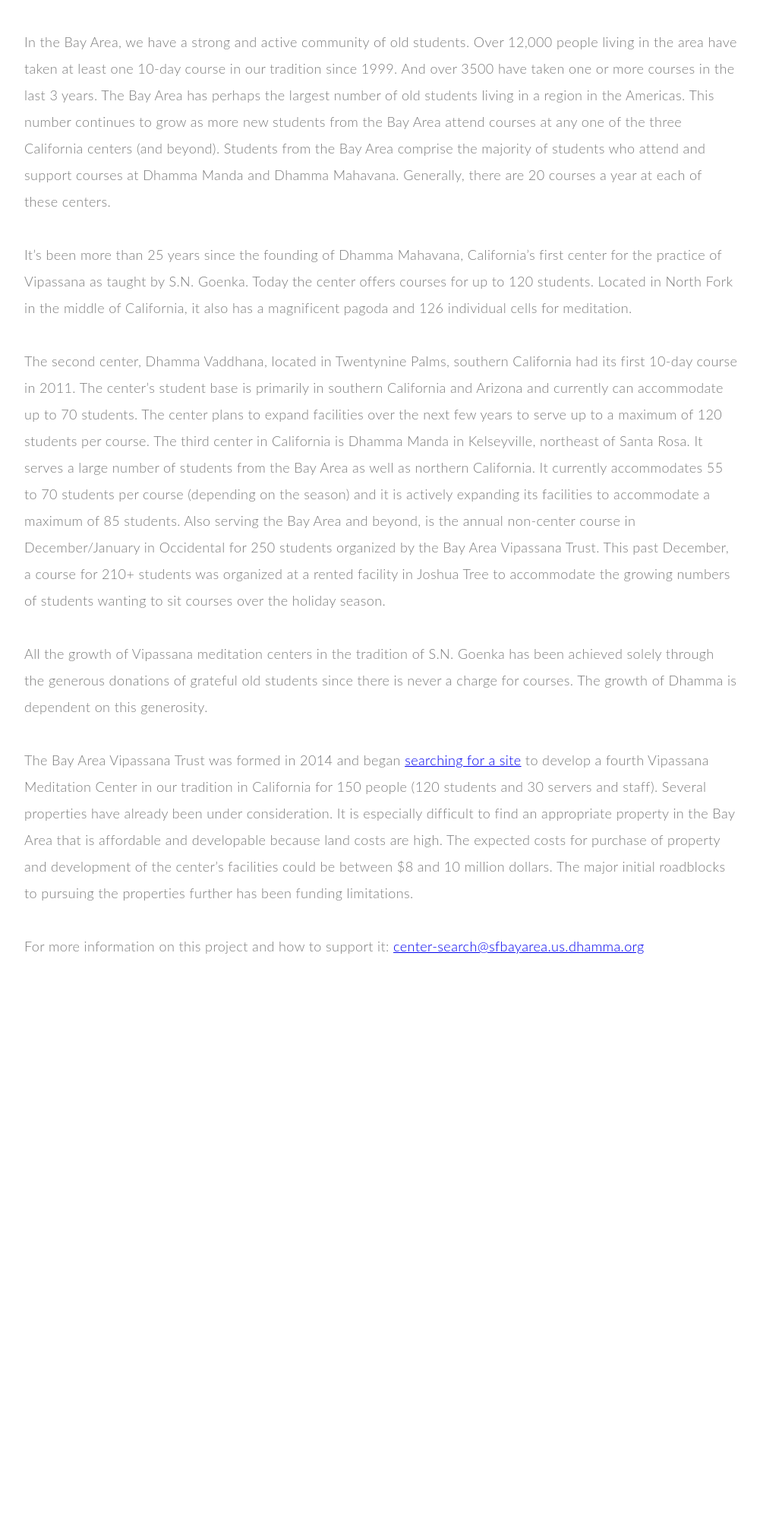
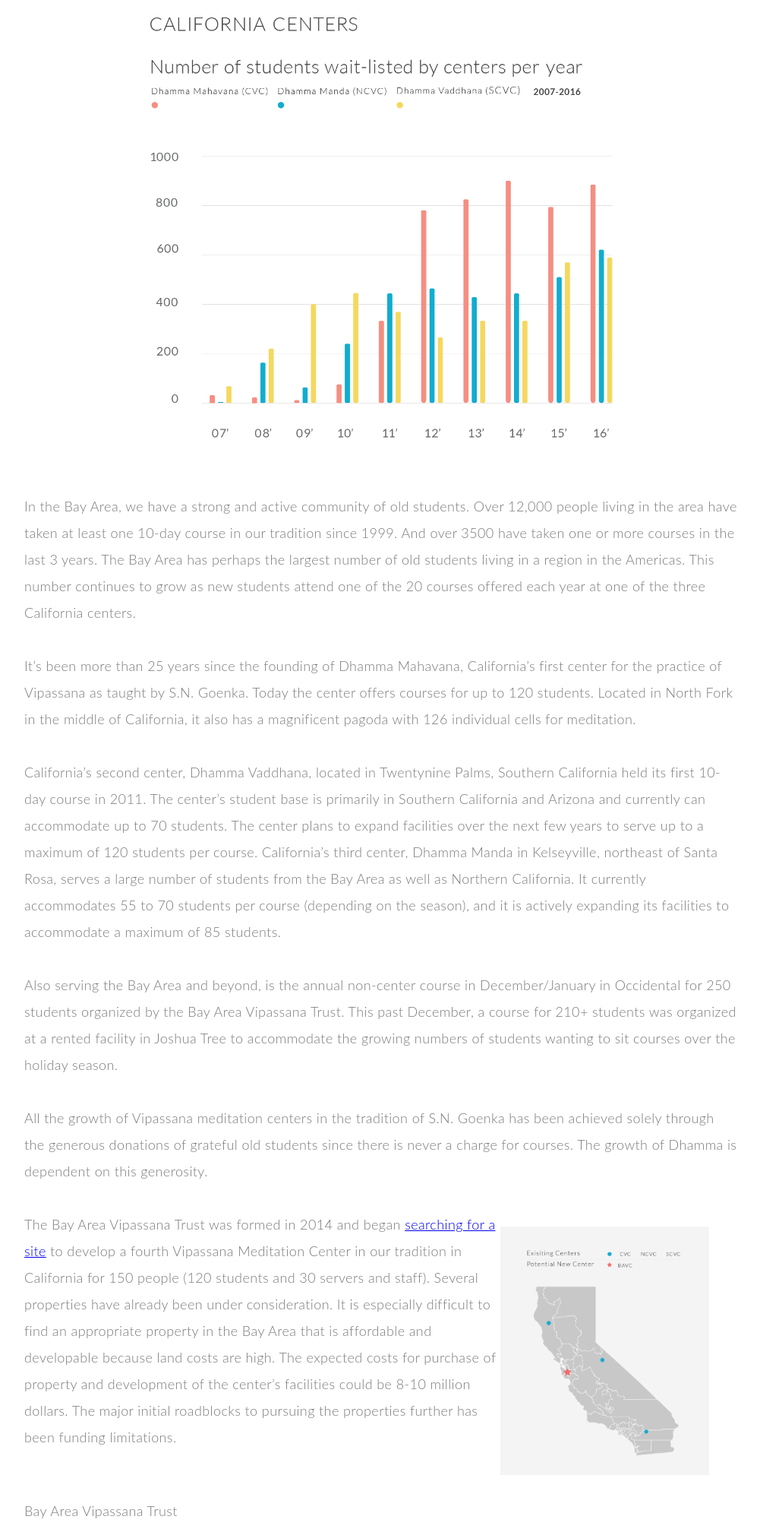
Before and after one commit to tarujain20/bavc-home-page, a plain HTML site: page support_the_growth.html in a window 1280 px wide. Shown: the part 785-2797 px from the top of the page at 76% size, without its empty margins (138-1139 px from the left). Before the commit the page ends 2069 px from the top, so only its background shows below. Drawn offline with nearby package versions, Linux system fonts and the light colour scheme; a script that the page names is missing.

Commit message:
More changes to support the growth article

```diff
--- a/support_the_growth.html
+++ b/support_the_growth.html
@@ -81,41 +81,81 @@
         <div class="w-col w-col-12">
           <h1 class="header-main-lead-copy">
 
-          At any given time, thousands of students are participating in Vipassana courses across the world. The demand is only increasing. In these days of social and technological change and political turmoil, people are seeking peace of mind in greater and greater numbers. It is our volition to help make Dhamma and Vipassana meditation available to all who seek it.
-
+         At any given time, thousands of students are participating in Vipassana courses across the world. The demand is only increasing. In these days of social and technological change and political turmoil, people are seeking peace of mind in greater and greater numbers. It is our volition to help make Dhamma and Vipassana meditation available to all who seek it.
 <br><br>
 When S.N. Goenka taught his first 10-day course to 14 family members and acquaintances in July 1969 in Panchayatwadi, Bombay, India, he had no idea that the demand for courses over the coming decades would grow exponentially from people living all over the world. There are currently 174 Vipassana meditation centers in this tradition worldwide, with 15 centers in North America and more in the works. However, despite all these opportunities for Vipassana meditation, the demand far outstrips the supply, and there are long waiting lists for courses.
 
+ <div class="w-row">
+ <div class="phase-1-photo w-col w-col-2"></div>
+  <div class="phase-1-photo w-col w-col-8"><img class="phase-1-photo" src="images/waitlist_stats_ca_centers.png"
+  width="618">
+  </div>
+   <div class="phase-1-photo w-col w-col-2"></div>
+</div>
+
 <br><br>
-In the Bay Area, we have a strong and active community of old students. Over 12,000 people living in the area have taken at least one 10-day course in our tradition since 1999. And over 3500 have taken one or more courses in the last 3 years. The Bay Area has perhaps the largest number of old students living in a region in the Americas. This number continues to grow as more new students from the Bay Area attend courses at any one of the three California centers (and beyond). Students from the Bay Area comprise the majority of students who attend and support courses at Dhamma Manda and Dhamma Mahavana. Generally, there are 20 courses a year at each of these centers.
+In the Bay Area, we have a strong and active community of old students. Over 12,000 people living in the area have taken at least one 10-day course in our tradition since 1999. And over 3500 have taken one or more courses in the last 3 years. The Bay Area has perhaps the largest number of old students living in a region in the Americas. This number continues to grow as new students attend one of the 20 courses offered each year at one of the three California centers.
+
 
 
 <br><br>
-It’s been more than 25 years since the founding of Dhamma Mahavana, California’s first center for the practice of Vipassana as taught by S.N. Goenka. Today the center offers courses for up to 120 students. Located in North Fork in the middle of California, it also has a magnificent pagoda and 126 individual cells for meditation.
+It’s been more than 25 years since the founding of Dhamma Mahavana, California’s first center for the practice of Vipassana as taught by S.N. Goenka. Today the center offers courses for up to 120 students. Located in North Fork in the middle of California, it also has a magnificent pagoda with 126 individual cells for meditation.
+
 <br><br>
-The second center, Dhamma Vaddhana, located in Twentynine Palms, southern California had its first 10-day course in 2011. The center’s student base is primarily in southern California and Arizona and currently can accommodate up to 70 students. The center plans to expand facilities over the next few years to serve up to a maximum of 120 students per course. The third center in California is Dhamma Manda in Kelseyville, northeast of Santa Rosa. It serves a large number of students from the Bay Area as well as northern California. It currently accommodates 55 to 70 students per course (depending on the season) and it is actively expanding its facilities to accommodate a maximum of 85 students. Also serving the Bay Area and beyond, is the annual non-center course in December/January in Occidental for 250 students organized by the Bay Area Vipassana Trust. This past December, a course for 210+ students was organized at a rented facility in Joshua Tree to accommodate the growing numbers of students wanting to sit courses over the holiday season.
+California’s second center, Dhamma Vaddhana, located in Twentynine Palms, Southern California held its first 10-day course in 2011. The center’s student base is primarily in Southern California and Arizona and currently can accommodate up to 70 students. The center plans to expand facilities over the next few years to serve up to a maximum of 120 students per course. California’s third center, Dhamma Manda in Kelseyville, northeast of Santa Rosa, serves a large number of students from the Bay Area as well as Northern California. It currently accommodates 55 to 70 students per course (depending on the season), and it is actively expanding its facilities to accommodate a maximum of 85 students.
+
+<br><br>
+
+Also serving the Bay Area and beyond, is the annual non-center course in December/January in Occidental for 250 students organized by the Bay Area Vipassana Trust. This past December, a course for 210+ students was organized at a rented facility in Joshua Tree to accommodate the growing numbers of students wanting to sit courses over the holiday season.
 
 <br><br>
 All the growth of Vipassana meditation centers in the tradition of S.N. Goenka has been achieved solely through the generous donations of grateful old students since there is never a charge for courses. The growth of Dhamma is dependent on this generosity.
 
-
 <br><br>
-The Bay Area Vipassana Trust was formed in 2014 and began <a href="index.html#new_center", target="_blank">searching for a site</a> to develop a fourth Vipassana Meditation Center in our tradition in California for 150 people (120 students and 30 servers and staff). Several properties have already been under consideration. It is especially difficult to find an appropriate property in the Bay Area that is affordable and developable because land costs are high. The expected costs for purchase of property and development of the center’s facilities could be between  $8 and 10 million dollars. The major initial roadblocks to pursuing the properties further has been funding limitations.
-
-<br><br>
-For more information on this project and how to support it: <a href="mailto:center-search@sfbayarea.us.dhamma.org">
-center-search@sfbayarea.us.dhamma.org</a>
-          </h1>
+  <div class="section-3-wcolor">
+    <div class="background-color">
+      <div class="w-container">
+        <div class="w-row">
+          <div class="w-col w-col-8">
+            <p class="header-main-2-copy">
+              The Bay Area Vipassana Trust was formed in 2014 and began
+              <a href="index.html#new_center", target="_blank">searching for a site</a> to develop a fourth Vipassana Meditation Center in our tradition in California for 150 people (120 students and 30 servers and staff). Several properties have already been under consideration. It is especially difficult to find an appropriate property in the Bay Area that is affordable and developable because land costs are high. The expected costs for purchase of property and development of the center’s facilities could be 8-10 million dollars. The major initial roadblocks to pursuing the properties further has been funding limitations.
+            </p>
+          </div>
+          <div class="cali-map w-col w-col-4"><img class="cali-map" sizes="(max-width: 700px) 100vw, 226px" src="images/California_center_map.svg.png" srcset="images/California_center_map.svg.png 700w, images/California_center_map.svg.png 994w" width="275">
+          </div>
         </div>
       </div>
     </div>
-
-
-
-
   </div>
 
+Bay Area Vipassana Trust
+<br>January 2018
 
+<br><br>
+For more information on this project and how to support it:&nbsp; <a href="mailto:center-search@sfbayarea.us.dhamma.org">
+center-search@sfbayarea.us.dhamma.org</a>
+          </h1>
+
+  <div>
+    <h1 class="header-main header-main-2">BAVC treasurer is handling donations and loans.
+    </h1>
+  </div>
+  <div class="nikhil-box-background-color">
+    <p class="nikhil-email">email:&nbsp;treasurer@sfbayarea.us.dhamma.org</p>
+  </div>
+  <div>
+    <div class="w-row">
+      <div class="w-col w-col-4"></div>
+      <div class="w-col w-col-4"><a class="cta w-button" href="http://www.sfbayarea.us.dhamma.org/os/donate/" target="_blank">Donate</a>
+      </div>
+      <div class="w-col w-col-4"></div>
+    </div>
+  </div>
+        </div>
+      </div>
+    </div>
+  </div>
   <script src="https://ajax.googleapis.com/ajax/libs/jquery/2.2.0/jquery.min.js" type="text/javascript"></script>
   <script src="js/webflow.js" type="text/javascript"></script>
   <!-- [if lte IE 9]><script src="https://cdnjs.cloudflare.com/ajax/libs/placeholders/3.0.2/placeholders.min.js"></script><![endif] -->
```
Also changed, not shown: images/waitlist_stats_ca_centers.png (added).
